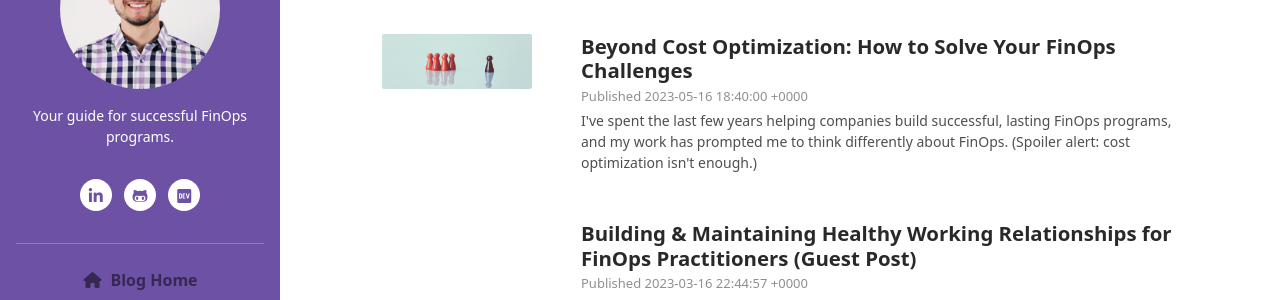
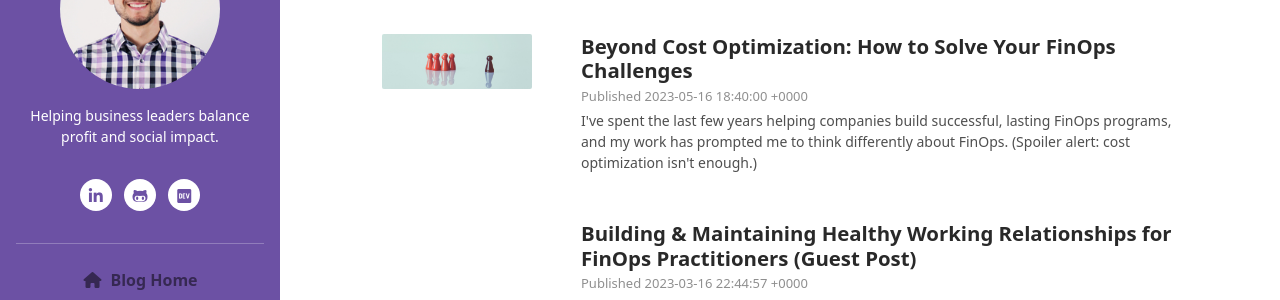
Before and after one commit to jcderose/jcderose.github.io, a Jekyll site: the page built from index.html, in a window 1280 px wide. Shown: the part 156-456 px from the top of the page. Built offline with Jekyll 4.4.1, drawn with Linux system fonts in a browser that asks for light colours; nearby versions of some CDN libraries; some of the changed lines change nothing that is shown.

Commit message:
Pull details from config

```diff
--- a/_config.yml
+++ b/_config.yml
@@ -21,9 +21,10 @@
 title: Jesse DeRose
 email: jesse@derose.cloud
 description: >- # this means to ignore newlines until "baseurl:"
-  A GitHub Pages site for Jesse DeRose.
+  Helping business leaders balance profit and social impact.
 url: "https://www.derose.cloud" # the base hostname & protocol for your site, e.g. http://example.com
 baseurl: "/" # the subpath of your site, e.g. /blog
+keywords: "storytelling,jcderose,jesse derose,purposeful work,social impact,corporate social responsibility,sustainability,aws,software engineering,devops,blog,podcast,cloud,cost,finops,cloud financial management"
 github_username:  jcderose
 linkedin_username: jessederose
 devto_username: jcderose
--- a/_includes/head.html
+++ b/_includes/head.html
@@ -8,22 +8,24 @@
   <meta charset="utf-8">
   <meta http-equiv="X-UA-Compatible" content="IE=edge">
   <meta name="viewport" content="width=device-width, initial-scale=1.0">
-  <meta name="description" content="Your guide to successful FinOps programs.">
-  <meta name="author" content="Jesse DeRose">
-  <meta name="keywords" content="storytelling,jcderose,jesse derose,aws,software engineering,devops,blog,podcast,cloud,cost,finops,cloud financial management">
+  <meta name="description" content="{{ site.description }}">
+  <meta name="author" content="{{ site.title }}">
+  <meta name="keywords" content="{{ site.keywords }}">
   <link rel="shortcut icon" href="favicon.ico">
 
-  <meta name="og:title" content="Jesse DeRose">
-  <meta name="og:site_name" content="Jesse DeRose">
-  <meta name="og:url" content="https://www.derose.cloud">
-  <meta name="og:description" content="Your guide to successful FinOps programs.">
+  <meta name="og:title" content="{{ site.title }}">
+  <meta name="og:site_name" content="{{ site.title }}">
+  <meta name="og:url" content="{{ site.url }}">
+  <meta name="og:description" content="{{ site.description }}">
   <meta name="og:type" content="website">
 
+  {% if site.twitter_username %}
   <meta name="twitter:card" content="summary">
   <meta name="twitter:site" content="@{{ site.twitter_username }}">
   <meta name="twitter:creator" content="@{{ site.twitter_username }}">
-  <meta name="twitter:title" content="Jesse DeRose">
-  <meta name="twitter:description" content="Your guide to successful FinOps programs.">
+  <meta name="twitter:title" content="{{ site.title }}">
+  <meta name="twitter:description" content="@{{ site.description }}">
+  {% endif %}
 
   <link href='https://fonts.googleapis.com/css?family=Lato:300,400,300italic,400italic' rel='stylesheet' type='text/css'>
   <link href='https://fonts.googleapis.com/css?family=Montserrat:400,700' rel='stylesheet' type='text/css'>
--- a/_includes/header.html
+++ b/_includes/header.html
@@ -11,7 +11,7 @@
             <div class="profile-section pt-3 pt-lg-0">
                 <img class="profile-image mb-3 rounded-circle mx-auto" src="/assets/images/profile.jpeg" alt="image" >
 
-                <div class="bio mb-3">Your guide for successful FinOps programs.</div><!--//bio-->
+                <div class="bio mb-3">{{ site.description }}</div><!--//bio-->
                 <ul class="social-list list-inline py-3 mx-auto">
                     {% if site.twitter_username %}
                     <li class="list-inline-item"><a href="https://www.twitter.com/{{ site.twitter_username }}"><i class="fab fa-twitter"></i></a></li>
```
